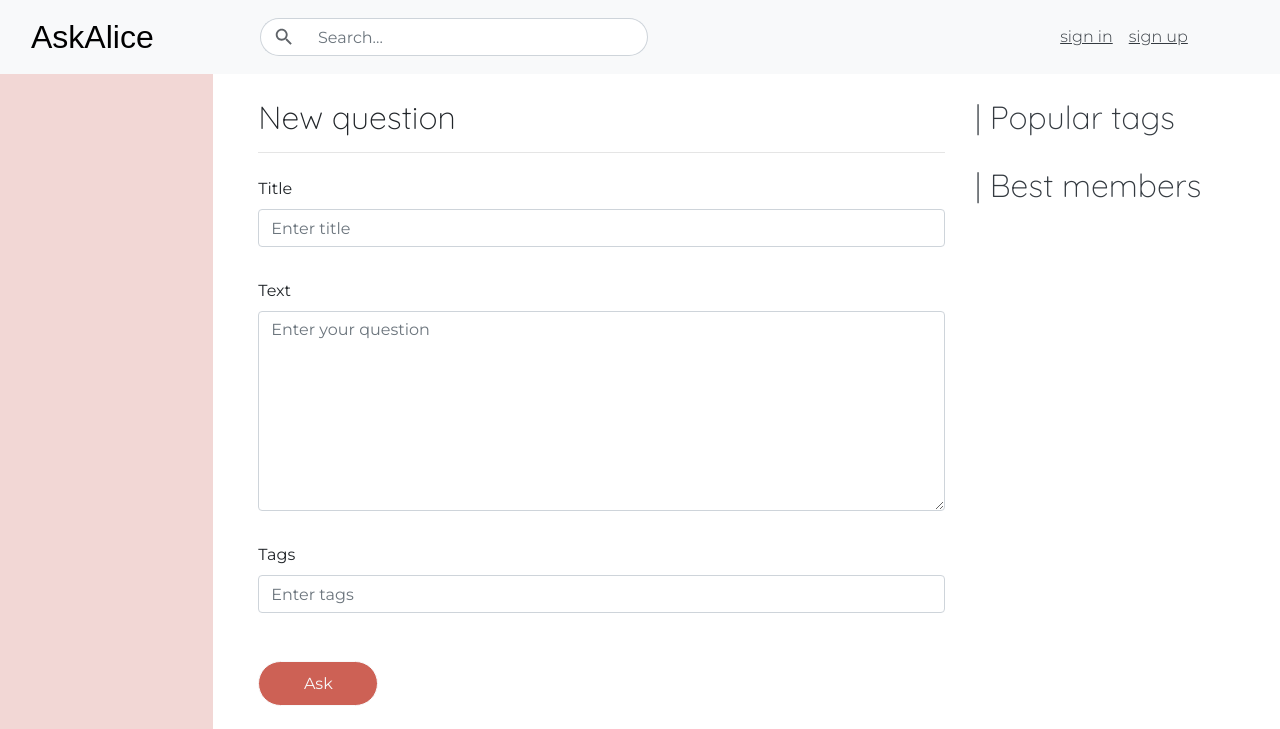
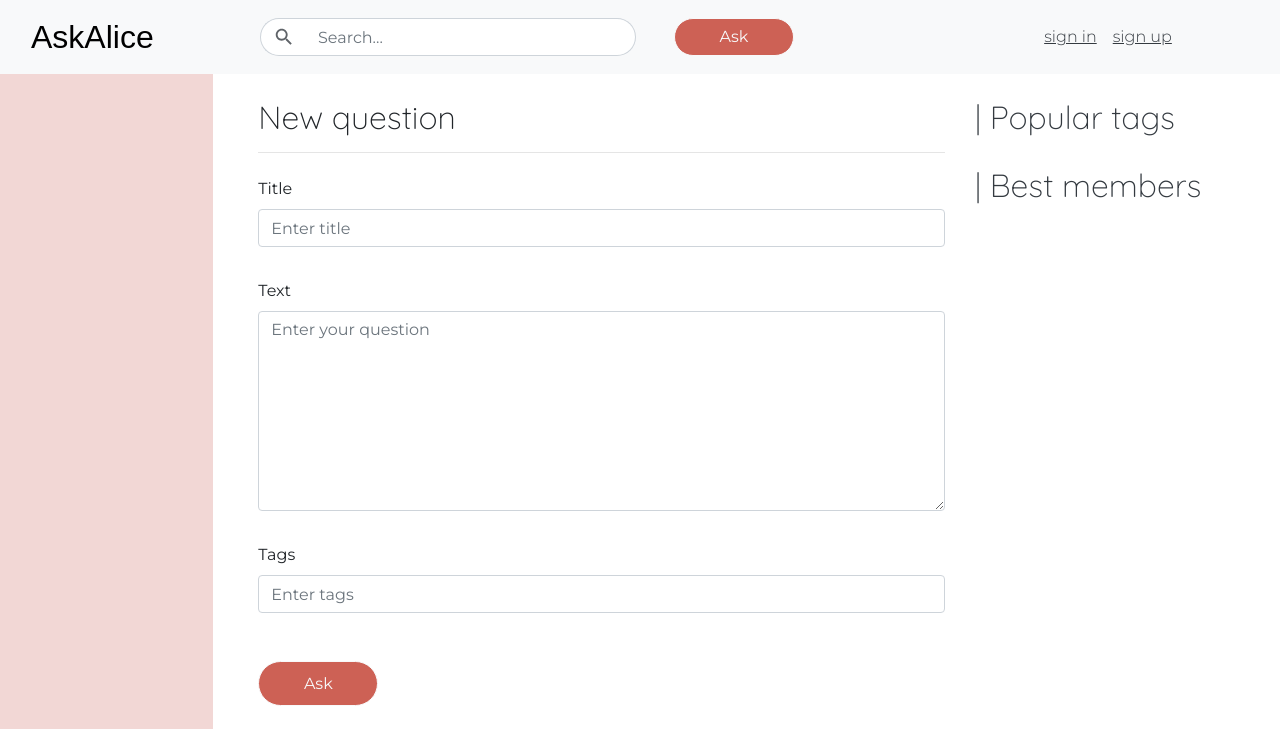
Before and after one commit to AliceSitedge/technopark_web, a Django app: page /ask-alice/ask/ in a window 1280 px wide. Shown: the top 729 px of the page. Run offline with Django 3.2, Linux system fonts and the light colour scheme; some libraries are stand-ins or nearby versions; some web fonts are replaced.

Commit message:
ask button added

```diff
--- a/ask_alice/questions/static/main.css
+++ b/ask_alice/questions/static/main.css
@@ -35,14 +35,14 @@
 .navbar-brand {
     font-size: xx-large;
     font-family: 'Baloo Bhai', sans-serif;
-    color: black!important;
+    color: black !important;
 }
 
 .header-font {
     font-family: 'Quicksand', sans-serif;
 }
 
-.text-font{
+.text-font {
     font-family: 'Montserrat', sans-serif;
 }
 
@@ -92,8 +92,11 @@
     /*color: #CD6155;*/
     /*border-color: #CD6155;*/
     background-color: #CD6155;
+    width: 120px;
+}
+
+.btn-height {
     height: 45px;
-    width: 120px;
 }
 
 /*.btn:hover {*/
@@ -109,7 +112,7 @@
 }
 
 .flex-row {
-  flex: 1 0 auto;
+    flex: 1 0 auto;
 }
 
 .no-border {
--- a/ask_alice/questions/templates/ask.html
+++ b/ask_alice/questions/templates/ask.html
@@ -19,6 +19,6 @@
         <label for="inputTags">Tags</label>
         <input type="text" class="form-control" id="inputTags" placeholder="Enter tags">
     </div>
-    <button type="submit" class="btn btn-outline-light rounded-pill mt-3 btn-red">Ask</button>
+    <button type="submit" class="btn btn-outline-light rounded-pill mt-3 btn-red btn-height">Ask</button>
 </form>
 {% endblock %}
--- a/ask_alice/questions/templates/base.html
+++ b/ask_alice/questions/templates/base.html
@@ -29,8 +29,8 @@
 <body class="d-flex flex-column">
 <nav class="navbar navbar-expand sticky-top bg-light navbar-light text-light">
     <a class="navbar-brand brand-font text-dark text-left col-2" href="{% url 'index' %}">AskAlice</a>
-    <form class="form-inline text-font justify-content-start col-5">
-        <div class="input-group mr-2 col-10" style="padding-left: 5px;">
+    <form class="form-inline text-font justify-content-start col-6">
+        <div class="input-group mr-2 col-8" style="padding-left: 5px;">
             <div class="input-group-prepend">
                 <span class="input-group-text border-right-0 bg-white left-round" id="basic-addon1">
                     <svg xmlns="http://www.w3.org/2000/svg" class="search-panel-query-icon" width="22px" height="22px"
@@ -44,9 +44,11 @@
                    aria-label="Search"
                    aria-describedly="basic-addon1">
         </div>
+        <div class="col-2">
+            <a type="submit" class="btn btn-outline-light rounded-pill btn-red" href="{% url 'ask' %}" role="button">Ask</a>
+        </div>
 
     </form>
-    <div class="navbar-nav col-lg-2 col-1"></div>
     <div class="container justify-content-lg-center justify-content-end col-lg-3 col-4 mr-0">
         {% include 'user_block.html' %}
     </div>
@@ -71,13 +73,13 @@
         <h2 class="header-font bottom-indent">| Popular tags</h2>
         <div class="col-10">
             {% for tag in popular_tags %}
-                <a class="text-dark mr-3" href="{% url 'tag' tag %}"><u>{{ tag }}</u></a>
+                <a class="text-dark mr-3" href="{% url 'tag' tag.name %}"><u>{{ tag.name }}</u></a>
             {% endfor %}
         </div>
 
         <h2 class="header-font bottom-indent mt-4">| Best members</h2>
         {% for member in best_members %}
-            <p class="text-font ml-3">{{ member }}</p>
+            <p class="text-font ml-3">{{ member.nickname }}</p>
         {% endfor %}
     </div>
 </div>
--- a/ask_alice/questions/templates/question.html
+++ b/ask_alice/questions/templates/question.html
@@ -52,6 +52,6 @@
         <textarea class="form-control text-area" id="inputText" placeholder="Enter your answer"></textarea>
     </div>
 
-    <button type="submit" class="btn btn-outline-light rounded-pill btn-red">Answer</button>
+    <button type="submit" class="btn btn-outline-light rounded-pill btn-red btn-height">Answer</button>
 
 {% endblock %}
--- a/ask_alice/questions/templates/settings.html
+++ b/ask_alice/questions/templates/settings.html
@@ -46,7 +46,7 @@
     <div class="row">
         <div class="col-2"></div>
         <div class="col-5">
-            <button type="submit" class="btn btn-outline-light rounded-pill btn-red">Save</button>
+            <button type="submit" class="btn btn-outline-light rounded-pill btn-red btn-height">Save</button>
         </div>
     </div>
 {% endblock %}
--- a/ask_alice/questions/templates/signin.html
+++ b/ask_alice/questions/templates/signin.html
@@ -22,7 +22,7 @@
     <div class="row">
         <div class="col-2"></div>
         <div class="col-5">
-            <button type="submit" class="btn btn-outline-light rounded-pill mb-3 btn-red">Sign in</button>
+            <button type="submit" class="btn btn-outline-light rounded-pill mb-3 btn-red btn-height">Sign in</button>
         </div>
     </div>
     <div class="row">
--- a/ask_alice/questions/templates/signup.html
+++ b/ask_alice/questions/templates/signup.html
@@ -49,7 +49,7 @@
     <div class="row">
         <div class="col-2"></div>
         <div class="col-5">
-            <button type="submit" class="btn btn-outline-light rounded-pill btn-red">Sign up</button>
+            <button type="submit" class="btn btn-outline-light rounded-pill btn-red btn-height">Sign up</button>
         </div>
     </div>
 {% endblock %}
```
Also changed, not shown: ask_alice/questions/migrations/0001_initial.py.
